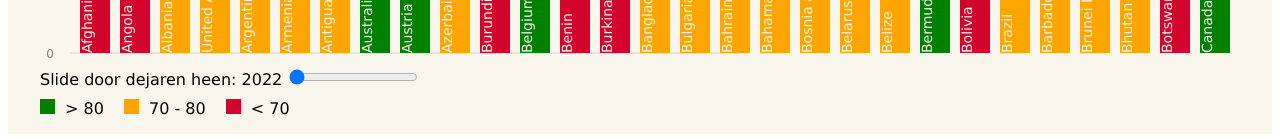
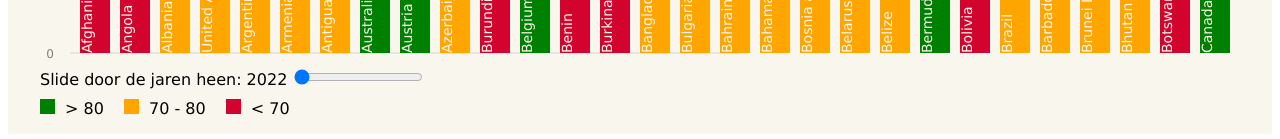
Before and after one commit to isabeaujon/TechTrack-24-25, a SvelteKit app: page / in a window 1280 px wide. Shown: the part 1347-1486 px from the top of the page. Built offline with nearby package versions, Linux system fonts and the light colour scheme.

Commit message:
Update Barchart.svelte

```diff
--- a/src/components/Barchart.svelte
+++ b/src/components/Barchart.svelte
@@ -104,7 +104,7 @@
     <!-- Slider voor het selecteren van het jaar -->
     <div>
         <label for="yearSlider"
-            >Slide door dejaren heen: {selectedYear}</label
+            >Slide door de jaren heen: {selectedYear}</label
         >
         <input
             id="yearSlider"
```
